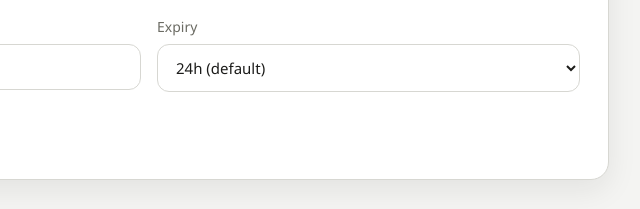
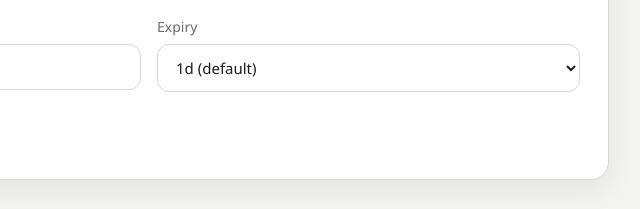
Before and after one commit to adeekshith/DKSend, a plain HTML site: page static/upload.html in a window 1280 px wide. Shown: the part 285-494 px from the top of the page, 491-1131 px from the left. Drawn offline with Linux system fonts and the light colour scheme.

Commit message:
fix: Default expiry to 1d and remove redundant 24h option from dropdown

```diff
--- a/static/upload.html
+++ b/static/upload.html
@@ -25,10 +25,10 @@
             <label>
               Expiry
               <select id="expiry">
-                <option value="">24h (default)</option>
+                <!-- 1d is the default expiry; 24h is a duplicate and removed -->
+                <option value="">1d (default)</option>
                 <option value="30m">30m</option>
                 <option value="1h">1h</option>
-                <option value="1d">1d</option>
                 <option value="7d">7d</option>
               </select>
             </label>
```
